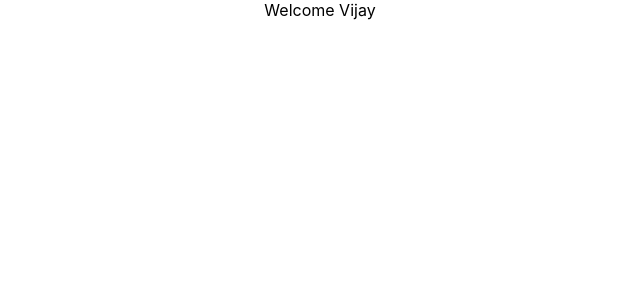
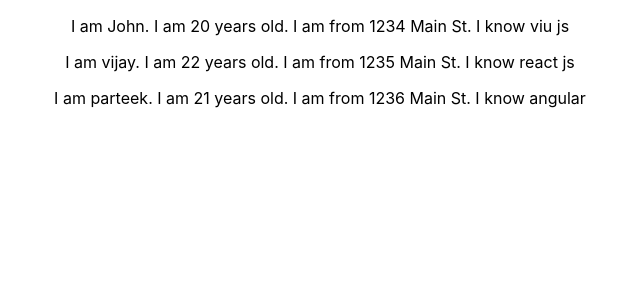
Before and after one commit to vijaynehra594/REACT, a React (Create React App) app in the folder hello-world/: page / in a window 1280 px wide. Shown: the top 300 px of the page, without its empty margins (320-960 px from the left). Built offline with nearby package versions, Linux system fonts and the light colour scheme.

Commit message:
List Rendering

```diff
--- a/hello-world/src/App.js
+++ b/hello-world/src/App.js
@@ -10,10 +10,12 @@ import ClassClick from './components/ClassClick';
 import EventBind from './components/EventBind';
 import ParentComponent from './components/ParentComponent';
 import UserGreeting from './components/UserGreeting';
+import NameList from './components/NameList';
 function App() {
   return (
     <div className="App">
-      <UserGreeting/>
+      <NameList/>
+      {/* <UserGreeting/> */}
       {/* <ParentComponent/> */}
       {/* <EventBind/> */}
       {/* <ClassClick/> */}
--- /dev/null
+++ b/hello-world/src/components/NameList.js
@@ -0,0 +1,31 @@
+import React from "react";
+import Person from "./Person";
+function NameList() {
+  const persons = [
+    {
+      id: 1,
+      name: "John",
+      age: 20,
+      address: "1234 Main St",
+      skills: "viu js",
+    },
+    {
+      id: 2,
+      name: "vijay",
+      age: 22,
+      address: "1235 Main St",
+      skills: "react js",
+    },
+    {
+      id: 3,
+      name: "parteek",
+      age: 21,
+      address: "1236 Main St",
+      skills: "angular",
+    },
+  ];
+  const personList = persons.map((person) => <Person key={person.id} person={person} />)
+  return <div>{personList}</div>;
+}
+
+export default NameList;
--- /dev/null
+++ b/hello-world/src/components/Person.js
@@ -0,0 +1,11 @@
+import React from 'react'
+
+function Person({person}) {
+  return (
+    <div>
+        <p>I am {person.name}. I am {person.age} years old. I am from {person.address}. I know {person.skills}</p>
+    </div>
+  )
+}
+
+export default Person
```
